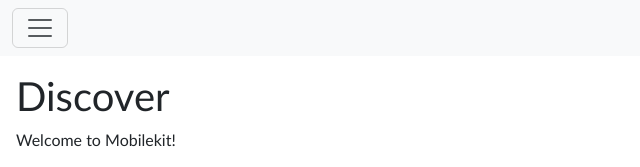
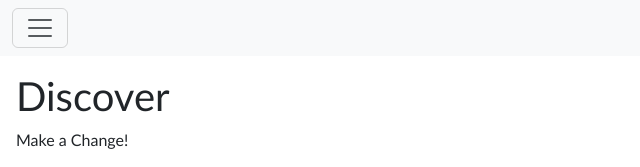
Before and after one commit to WeiweiChen1991/intr2002-bonus-00, a plain HTML site: page index.html in a window 1280 px wide. Shown: the top 167 px of the page, 0-640 px from the left. Drawn offline with nearby package versions, Linux system fonts and the light colour scheme.

Commit message:
Update Index

```diff
--- a/index.html
+++ b/index.html
@@ -60,7 +60,7 @@
     <div id="content">
         <div id="title" class="p-3">
             <h1>Discover</h1>
-            <p class="mb-0">Welcome to Mobilekit!</p>
+            <p class="mb-0">Make a Change!</p>
         </div>
     </div>
 
```
